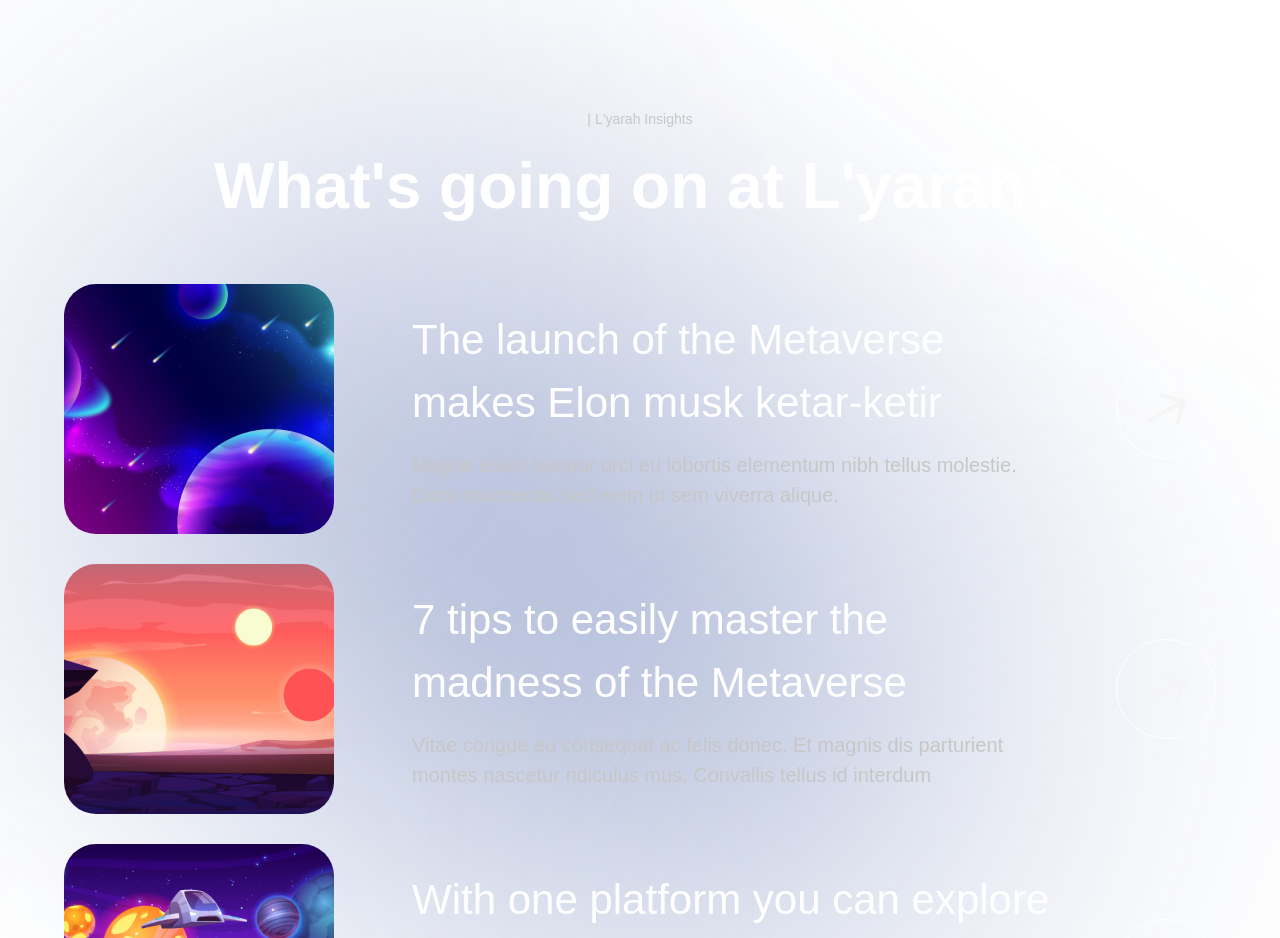
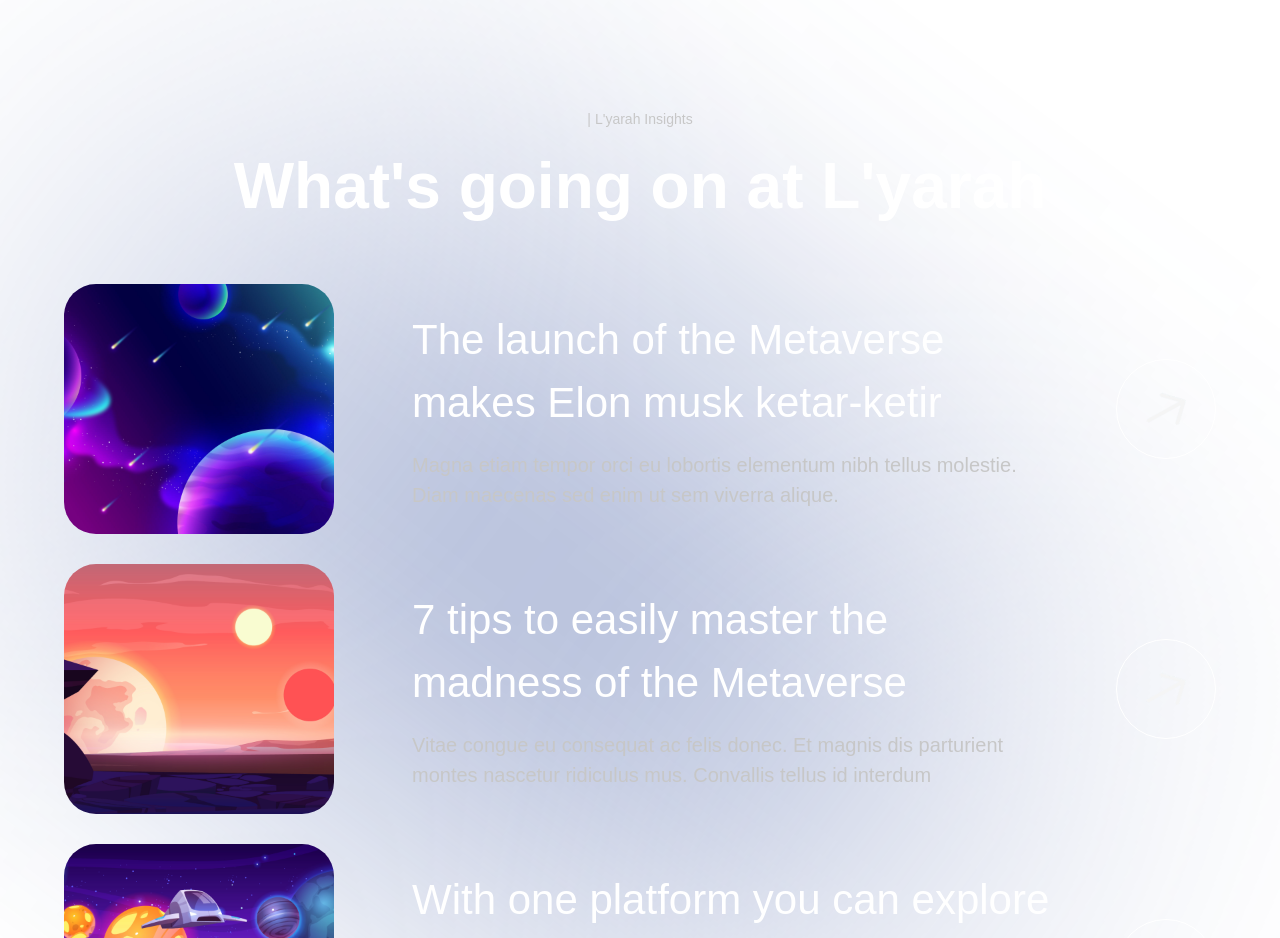
Before and after one commit to mdbailin/lyarah_website, a Next.js app: page / in a window 1280 px wide. Shown: the part 5080-6018 px from the top of the page. Built offline with nearby package versions, Linux system fonts and the light colour scheme; a web font is replaced by a local one.

Commit message:
changed text

```diff
--- a/sections/Insights.jsx
+++ b/sections/Insights.jsx
@@ -17,7 +17,7 @@ const Insights = () => (
       className={`${styles.innerWidth} mx-auto flex flex-col`}
     >
       <TypingText title="| L'yarah Insights" textStyles="text-center" />
-      <TitleText title={<>What's going on at L'yarah?</>} textStyles="text-center" />
+      <TitleText title={<>What's going on at L'yarah</>} textStyles="text-center" />
       <div className="mt-[50px] flex flex-col gap-[30px]">
         {insights.map((item, index) => (
           <InsightCard key={`insight-${index}`} {...item} index={index + 1} />
```
